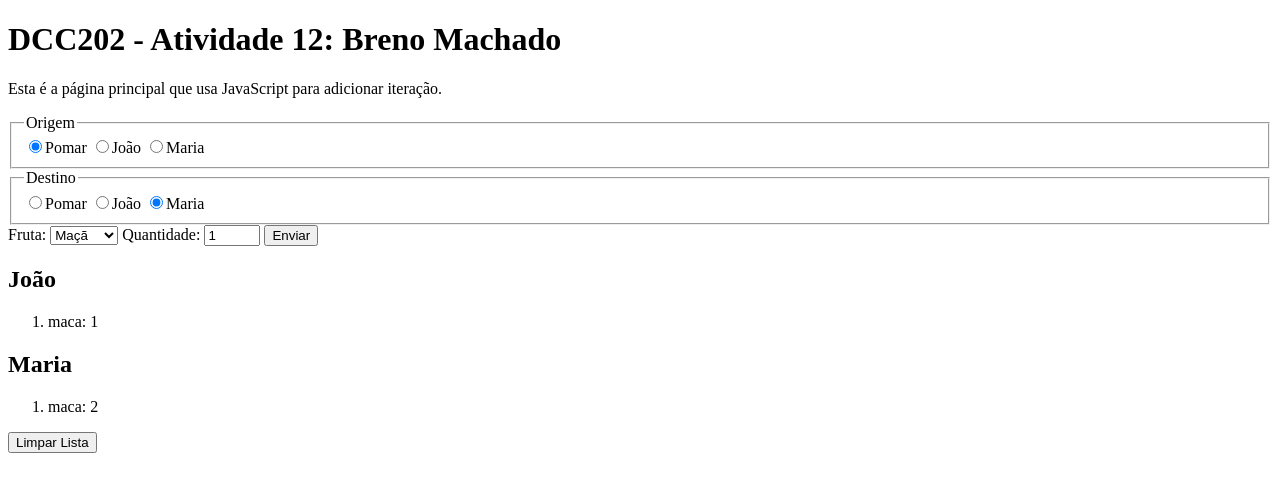
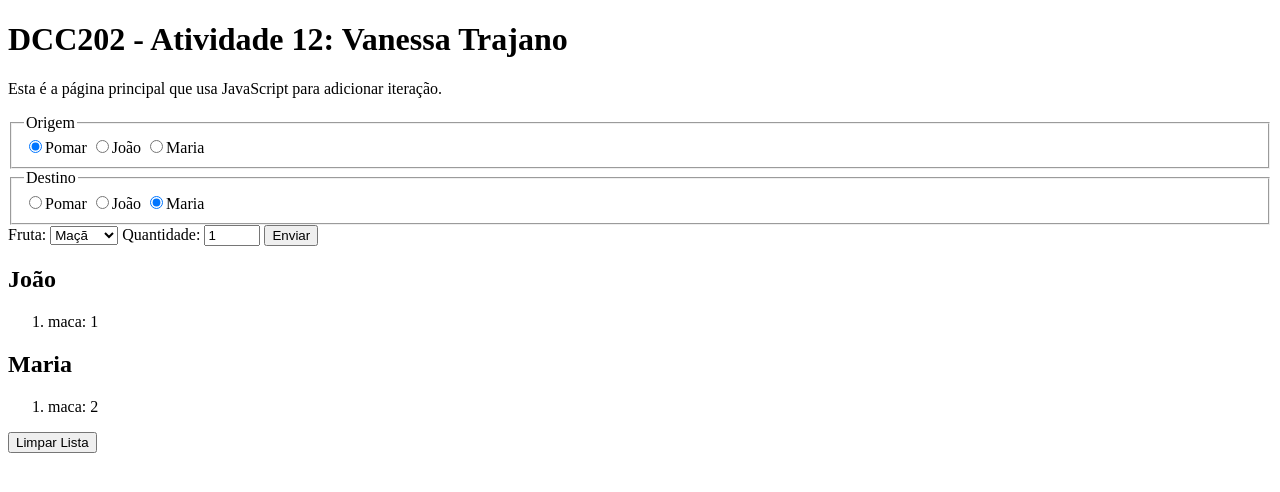
Before and after one commit to ufjf-dcc202/ufjf-dcc202-2023-3-a-atv12-VanessaTrajano, a website with bundled scripts: page index.html in a window 1280 px wide. Built offline with nearby package versions, Linux system fonts and the light colour scheme.

Commit message:
Corrigindo nome

```diff
--- a/index.html
+++ b/index.html
@@ -3,12 +3,12 @@
 <head>
     <meta charset="UTF-8">
     <meta name="viewport" content="width=device-width, initial-scale=1.0">
-    <title>DCC202 - Atividade 12: Breno Machado</title>
+    <title>DCC202 - Atividade 12: Vanessa Trajano</title>
     <script type="module" src="main.js"></script>
 </head>
 <body>
     <main>
-        <h1>DCC202 - Atividade 12: Breno Machado</h1>
+        <h1>DCC202 - Atividade 12: Vanessa Trajano</h1>
         <p>Esta é a página principal que usa JavaScript para adicionar iteração.</p>
         <section>
             <form name="entrada">
```
